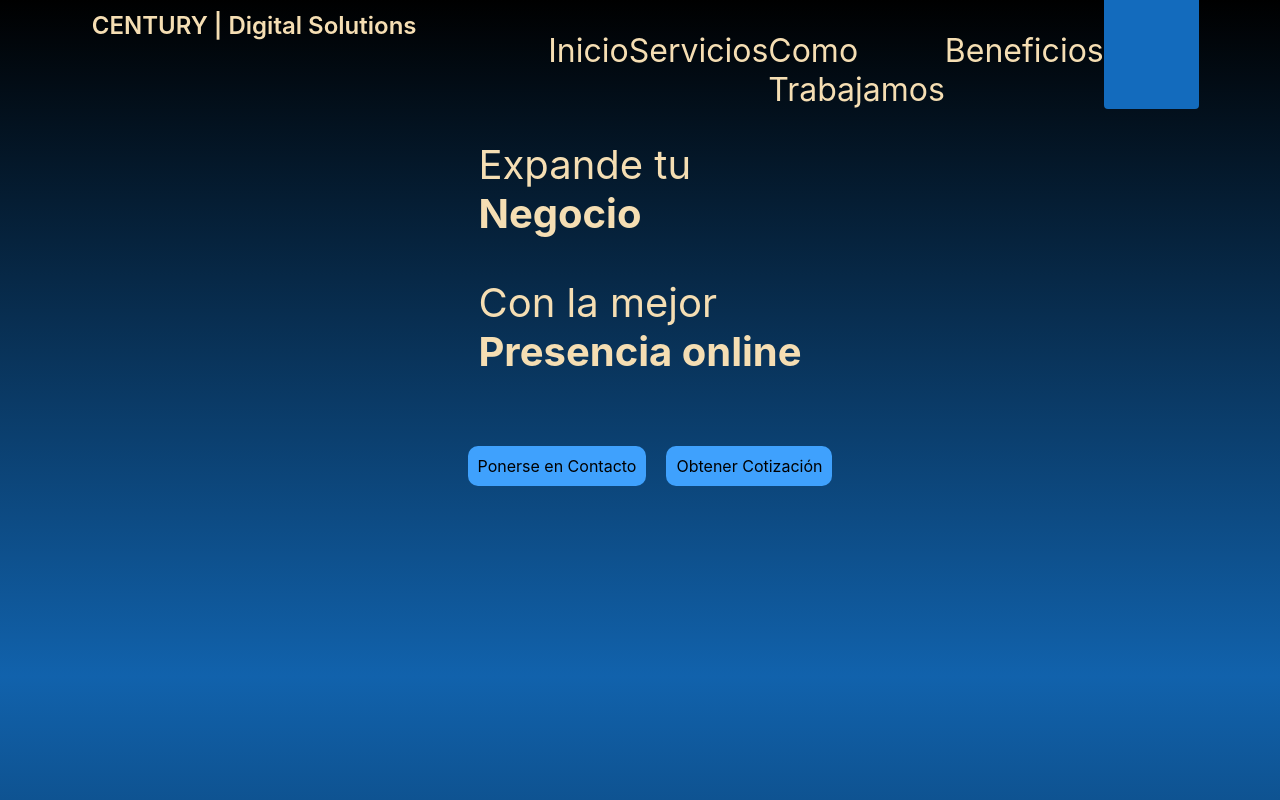
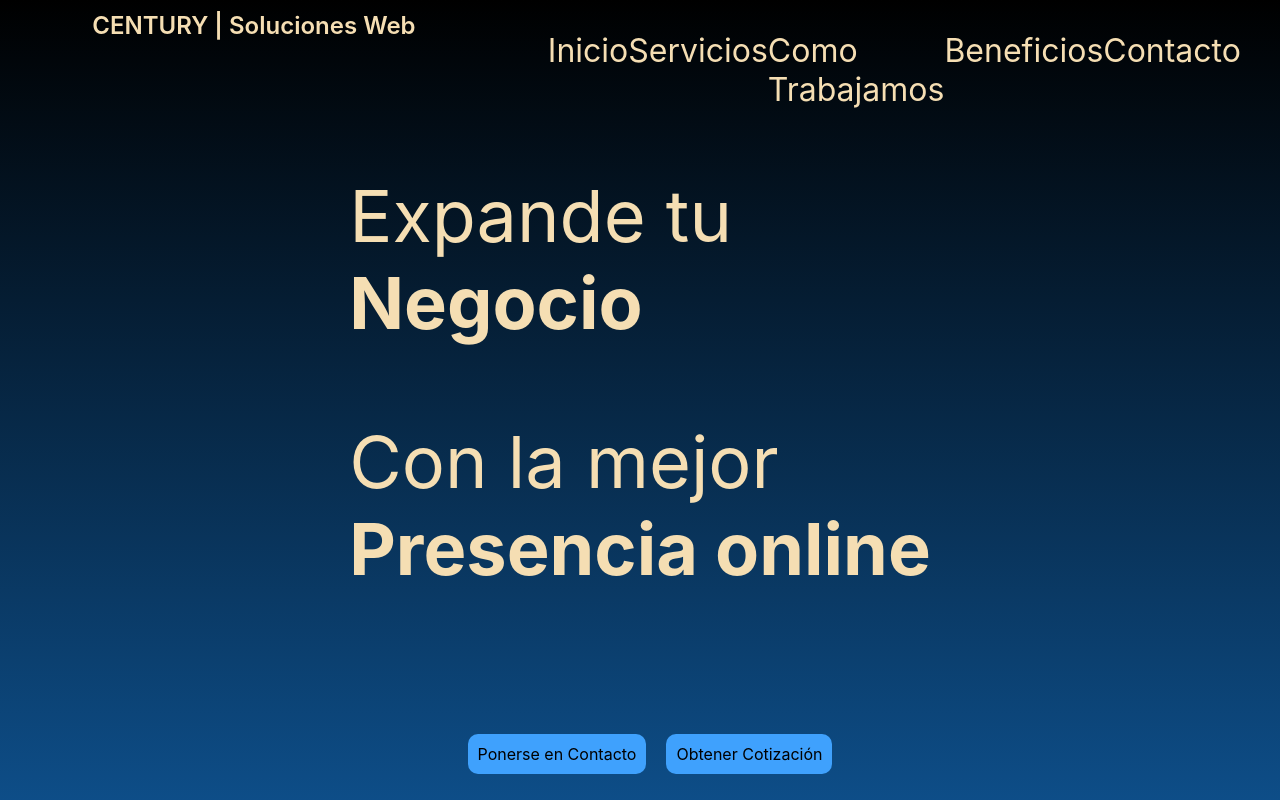
Before and after one commit to Spagnuolop/Century, a React (Create React App) app: page / in a window 1280 px wide. Shown: the top 800 px of the page. Built offline with nearby package versions, Linux system fonts and the light colour scheme.

Commit message:
ultimos cambios

```diff
--- a/src/Components/NavBar.js
+++ b/src/Components/NavBar.js
@@ -49,7 +49,7 @@ const NavBar = () => {
     const scrollPosition = useScrollPosition()
     return (
         <div className={navBarOpen ? styles.navOpen : scrollPosition > 0 ? styles.navOnScroll : styles.navBar}>
-            {!navBarOpen && <p className={styles.logo}>CENTURY | Digital Solutions</p>}
+            {!navBarOpen && <p className={styles.logo}>CENTURY | Soluciones Web</p>}
             {!navBarOpen && windowDimension.width < 800 ? (
                 <IoMdMenu onClick={() => setNavBarOpen(!navBarOpen)} size={25} />
             ) : (
@@ -59,17 +59,16 @@ const NavBar = () => {
             )}
             {navBarOpen && (
                 <ul className={styles.linkContainer}>
-                    {links.map(({ id, link }) => (
+                    {links.map((x) => (
                         <div>
                             <Link
-                                key={id}
                                 onClick={() => setNavBarOpen(false)}
-                                to={link}
+                                to={x.link}
                                 smooth
                                 duration={500}
                                 className={styles.navLink}
                             >
-                                {link === 'ComoTrabajamos' ? 'Como Trabajamos' : link}{' '}
+                                {x.link === 'ComoTrabajamos' ? 'Como Trabajamos' : x.link}{' '}
                             </Link>
                             <div className={styles.border}></div>
                         </div>
@@ -78,16 +77,16 @@ const NavBar = () => {
             )}
             {windowDimension.width > 800 && (
                 <ul className={styles.linkContainer}>
-                    {links.map(({ link, id }) => (
+                    {links.map((x) => (
                         <div>
                             <Link
                                 onClick={() => setNavBarOpen(false)}
-                                to={link}
+                                to={x.link}
                                 smooth
                                 duration={500}
                                 className={styles.navLink}
                             >
-                                {link === 'ComoTrabajamos' ? 'Como Trabajamos' : link}
+                                {x.link === 'ComoTrabajamos' ? 'Como Trabajamos' : x.link}
                             </Link>
 
                             <div className={styles.border}></div>
@@ -98,9 +97,9 @@ const NavBar = () => {
                         to="Contact"
                         smooth
                         duration={500}
-                        className={styles.contactLink}
+                        className={styles.navLink}
                     >
-                        Contact
+                        Contacto
                     </Link>
                 </ul>
             )}
--- a/src/Components/NavBar.module.css
+++ b/src/Components/NavBar.module.css
@@ -11,6 +11,7 @@
 .navOpen {
     display: flex;
     position: fixed;
+    padding-top: 20px;
     height: 100%;
     width: 100%;
     flex-direction: column;
@@ -90,11 +91,18 @@
     color: wheat;
 }
 
-.contactLink {
-    display: flex;
-    font-size: 1.5em;
-    font-weight: 400;
-    background-color: #136bbd;
-    border-radius: 4px;
-    padding: 3px;
+@media (min-width: 800px) and (max-width: 1105px) {
+    .navBar {
+        display: flex;
+        justify-content: left;
+    }
+
+    .navLink {
+        font-weight: 400;
+        padding-top: 4px;
+        font-size: 1.4em;
+        text-overflow: ellipsis;
+        overflow: hidden;
+        white-space: pre;
+    }
 }
--- a/src/Screens/Benefits.js
+++ b/src/Screens/Benefits.js
@@ -9,7 +9,7 @@ import { FiRepeat } from 'react-icons/fi'
 
 const Benefits = () => {
     return (
-        <div name="Benefits" className={styles.benefits}>
+        <div name="Beneficios" className={styles.benefits}>
             <h2 className={styles.title}>Beneficios de tener un sitio web</h2>
             <p>
                 Te abres al mundo <BsFillDoorOpenFill />
--- a/src/Screens/Home.js
+++ b/src/Screens/Home.js
@@ -4,7 +4,7 @@ import { Link } from 'react-scroll'
 
 const Home = () => {
     return (
-        <div name="Home" className={styles.home}>
+        <div name="Inicio" className={styles.home}>
             <div className={styles.titleContainer}>
                 <p>
                     Expande tu <br />
--- a/src/Screens/Home.module.css
+++ b/src/Screens/Home.module.css
@@ -1,7 +1,7 @@
 .home {
     display: flex;
     flex-direction: column;
-    background: linear-gradient(180deg, black,#1162ac);
+    background: linear-gradient(180deg, black, #1162ac);
     padding: 20px 20px 200px;
     align-items: center;
 }
@@ -18,10 +18,9 @@
 .callToAction {
     background-color: #3fa1fd;
     padding: 10px;
-    margin-left: 20px;
+    margin-top: 30px;
     border-radius: 10px;
     transition: 0.5s;
-
 }
 
 .callToAction:hover {
@@ -30,5 +29,23 @@
 }
 
 .buttonsContainer {
+    display: flex;
+    flex-direction: column;
     padding-top: 40px;
 }
+
+@media (min-width: 800px) {
+    .titleContainer {
+        font-size: 1.8em;
+    }
+
+    .buttonsContainer {
+        display: flex;
+        flex-direction: row;
+        padding: 40px;
+    }
+
+    .callToAction {
+        margin-left: 20px;
+    }
+}
--- a/src/Screens/HowWeWork.js
+++ b/src/Screens/HowWeWork.js
@@ -27,7 +27,7 @@ const HowWeWork = () => {
     ]
 
     return (
-        <div name="HowWeWork" className={styles.howWork}>
+        <div name="ComoTrabajamos" className={styles.howWork}>
             <h2 className={styles.title}>Como Trabajamos</h2>
             {steps.map((x, idx) => (
                 <Step text={x.text} step={x.id} key={idx} />
--- a/src/Screens/Services.js
+++ b/src/Screens/Services.js
@@ -3,7 +3,7 @@ import styles from './Services.module.css'
 
 const Services = () => {
     return (
-        <div name="Services" className={styles.services}>
+        <div name="Servicios" className={styles.services}>
             <p>Solucionamos los problemas de tu empresa creando increíbles páginas web.</p>
             <img alt="codigo" className={styles.imgContent} src={require('../Assets/codigo.webp')} />
         </div>
```
